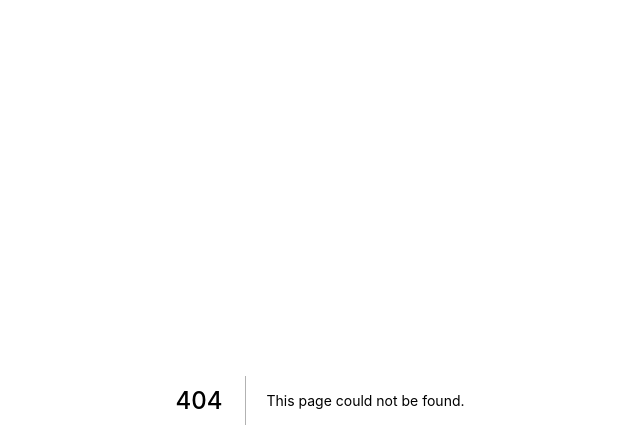
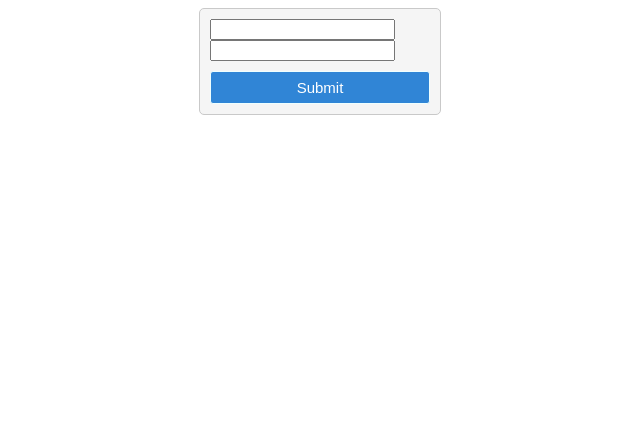
Before and after one commit to Smelch228/icis-pp-events, a Next.js app: page /login in a window 1280 px wide. Before the commit this address had no page. Shown: the top 448 px of the page, without its empty margins (320-960 px from the left). Built offline with nearby package versions, Linux system fonts and the light colour scheme.

Commit message:
initial, prepare for event project

```diff
--- a/package.json
+++ b/package.json
@@ -11,5 +11,10 @@
     "next": "^11.0.0",
     "react": "17.0.2",
     "react-dom": "17.0.2"
+  },
+  "devDependencies": {
+    "@types/node": "^16.11.6",
+    "@types/react": "^17.0.33",
+    "typescript": "^4.4.4"
   }
 }
--- /dev/null
+++ b/pages/login/index.tsx
@@ -0,0 +1,54 @@
+import React, { useRef, useCallback } from "react";
+const appStyle = {
+    height: '250px',
+    display: 'flex'
+};
+
+const formStyle = {
+    margin: 'auto',
+    padding: '10px',
+    border: '1px solid #c9c9c9',
+    borderRadius: '5px',
+    background: '#f5f5f5',
+    width: '220px',
+    display: 'block'
+};
+
+const labelStyle = {
+    margin: '10px 0 5px 0',
+    fontFamily: 'Arial, Helvetica, sans-serif',
+    fontSize: '15px',
+};
+
+const inputStyle = {
+    margin: '5px 0 10px 0',
+    padding: '5px',
+    border: '1px solid #bfbfbf',
+    borderRadius: '3px',
+    boxSizing: 'border-box',
+    width: '100%'
+};
+
+const submitStyle = {
+    margin: '10px 0 0 0',
+    padding: '7px 10px',
+    border: '1px solid #efffff',
+    borderRadius: '3px',
+    background: '#3085d6',
+    width: '100%',
+    fontSize: '15px',
+    color: 'white',
+    display: 'block'
+};
+
+export default function Login(){
+    const handleSubmit = useCallback(() => console.log("pressed"),[])
+    return(<form style={formStyle} onSubmit={handleSubmit} >
+        <div>
+            <input type="text" name="username" id="" />
+            <input type="password" name="password" id="" />
+          <button style={submitStyle} type="submit">Submit</button>
+        </div>
+      </form>
+)
+}
--- /dev/null
+++ b/pages/posts/first-post.tsx
@@ -0,0 +1,4 @@
+import React from "react";
+export default function FirstPost(){
+    return <h1>Idi nahuy</h1>
+}
```
Also changed, not shown: pages/events/[id].tsx (added, +10 -0 lines), tsconfig.json (added, +29 -0 lines), next-env.d.ts (added), pages/index.tsx (renamed from pages/index.js), 1 other file (tests, documents, lock files or other folders).
